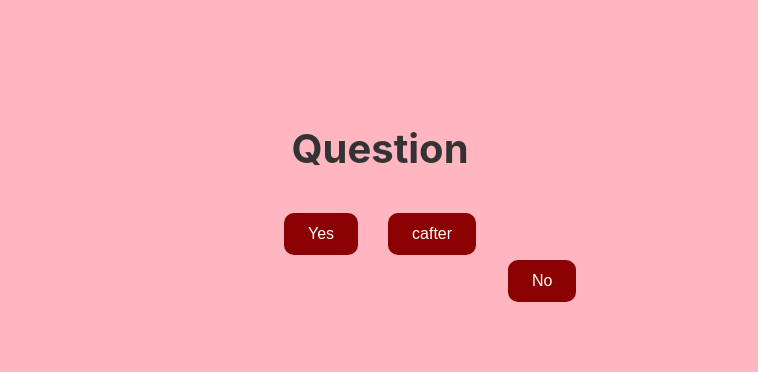
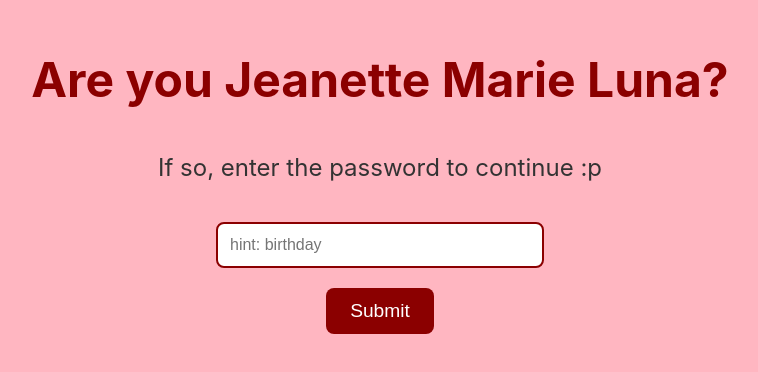
Before and after one commit to ivanivanmontes/knuffle-bunny, a React (Create React App) app: page / in a window 1280 px wide. Shown: the part 244-616 px from the top of the page, without its empty margins (260-1018 px from the left). Built offline with nearby package versions, Linux system fonts and the light colour scheme.

Commit message:
password screen + no option + yes option + arghhh i wish gcal api wasnt hard to use

```diff
--- a/src/App.js
+++ b/src/App.js
@@ -2,18 +2,17 @@ import { BrowserRouter as Router, Routes, Route } from "react-router-dom";
 import Res from "./res";
 import Res2 from "./res2";
 import Res3 from "./res3";
+import LandingPage from "./LandingPage";
 
 
 
 function App() {
   return (
     <Router>
-      {/* <nav>
-        <Link to="/">question</Link> | <Link to="/no">no</Link> | <Link to="/yes">yes</Link>
-      </nav> */}
       <Routes>
-        <Route path="/" element={<Res />} />
-        <Route path="/no" element={<Res2 />} />
+        <Route path="/" element={<LandingPage />} />
+        <Route path="/question" element={<Res />} />
+        {/* <Route path="/no" element={<Res2 />} /> */}
         <Route path="/yes" element={<Res3 />} />
       </Routes>
     </Router>
--- /dev/null
+++ b/src/LandingPage.js
@@ -0,0 +1,42 @@
+import React, { useState } from "react";
+import { useNavigate } from "react-router-dom";
+import "./styles/global.scss";
+
+const LandingPage = () => {
+  const [password, setPassword] = useState("");
+  const [error, setError] = useState("");
+  const navigate = useNavigate();
+
+  const correctPassword = "030403";
+
+  const handleSubmit = (e) => {
+    e.preventDefault();
+    if (password === correctPassword) {
+      navigate("/question");
+    } else {
+      setError("Wrong person...yikes!");
+    }
+  };
+
+  return (
+    <div className="landing-container">
+      <h1>Are you Jeanette Marie Luna?</h1>
+      <p className="subtitle">If so, enter the password to continue :p</p>
+      <form onSubmit={handleSubmit} className="password-form">
+        <input
+          type="password"
+          placeholder="hint: birthday"
+          value={password}
+          onChange={(e) => setPassword(e.target.value)} // Update password state
+          className="password-input"
+        />
+        <button type="submit" className="submit-button">
+          Submit
+        </button>
+      </form>
+      {error && <p className="error-message">{error}</p>} {/* Display error if password is wrong */}
+    </div>
+  );
+};
+
+export default LandingPage;
--- a/src/res.js
+++ b/src/res.js
@@ -3,22 +3,23 @@ import { useState } from "react";
 
 function Res() {
   const [position, setPosition] = useState({ top: "60%", left: "60%" });
+  const [hoverCount, setHoverCount] = useState(0); // Track hover count
   const navigate = useNavigate();
 
   const moveButton = () => {
+    // Increment hover count
+    setHoverCount((prevCount) => prevCount + 1);
+
+    // Move the button to a new random position
     const randomTop = Math.floor(Math.random() * 80) + 10; // Random % between 10% and 90%
     const randomLeft = Math.floor(Math.random() * 80) + 10; // Random % between 10% and 90%
     setPosition({ top: `${randomTop}%`, left: `${randomLeft}%` });
   };
 
-  // Start OAuth2 Authorization
   const handleAuthorize = () => {
-    // Redirect the browser to the backend's /authorize route
     window.location.href = "https://luna-backend-production-0459.up.railway.app/authorize";
   };
 
-
-// Create Google Calendar Event
   const handleCreateEvent = async () => {
     const eventDetails = {
       summary: "Team Meeting",
@@ -46,19 +47,10 @@ function Res() {
     }
   };
 
-
-
-
   const handleYesClick = () => {
-    // console.log("res")
-    handleAuthorize();
-
-    // navigate("/yes"); // Redirect to /yes
+    // back up option cause google cloud api is dick
+    navigate("/yes"); // Redirect to /yes
   };
-
-  const handleRes = () => {
-    handleCreateEvent();
-  }
 
   return (
     <div className="res-container">
@@ -66,9 +58,6 @@ function Res() {
       <div className="button-group">
         <button className="res-button" onClick={handleYesClick}>
           Yes
-        </button>
-        <button className="res-button" onClick={handleRes}>
-          cafter
         </button>
         <button
           className="res-button no-button"
@@ -78,6 +67,12 @@ function Res() {
           No
         </button>
       </div>
+      {/* Conditionally render the <p> tag if hoverCount >= 3 */}
+      {hoverCount >= 3 && (
+        <p className="hover-warning">
+          why are you trying to click no...
+        </p>
+      )}
     </div>
   );
 }
--- a/src/res3.js
+++ b/src/res3.js
@@ -1,10 +1,25 @@
+import React from "react";
+// import "./styles/global.scss"; // Assuming global.scss includes the above SCSS
+import "./styles/global.scss"
+
 function Res3() {
 
+    const sendGCalInvite = () => {
+        //TODO: we gonna be mad ghetto and do this manually LMAO
+    }
 
     return (
-        <div className="res-container">
-            <h1> she says yes  </h1>
+        <div className="yes-container">
+          <h1>Yoooooo lets goo</h1>
+          <p className="subtitle">res</p>
+          <button
+            className="yes-button"
+            onClick={sendGCalInvite}
+          >
+            See You Soon! 💌
+          </button>
         </div>
-    )
+      );
+
 }
 export default Res3;
--- a/src/styles/global.scss
+++ b/src/styles/global.scss
@@ -50,3 +50,127 @@ h1 {
   position: absolute;
   transition: top 0.2s ease-in-out, left 0.2s ease-in-out;
 }
+
+// Define styling for the "Yes" page container
+.yes-container {
+    display: flex;
+    flex-direction: column;
+    align-items: center;
+    justify-content: center;
+    height: 100vh;
+    background-color: $pink-bg; // Use the same light pink background
+    padding: 20px;
+    text-align: center;
+    overflow: hidden;
+  }
+
+  // Headline styling
+  h1 {
+    font-size: 3rem;
+    font-weight: bold;
+    color: #8b0000; // Deep red color for emphasis
+    margin-bottom: 20px;
+  }
+
+  // Subtitle styling
+  .subtitle {
+    font-size: 1.5rem;
+    color: #333; // Dark gray text for readability
+    margin-bottom: 40px;
+  }
+
+  // Image animation or decoration
+  .yes-image {
+    width: 250px;
+    margin-bottom: 30px;
+    border-radius: 15px;
+  }
+
+  // Button styling
+  .yes-button {
+    background-color: $button-color; // Dark red button
+    color: white;
+    border: none;
+    padding: 15px 30px;
+    font-size: 1.2rem;
+    cursor: pointer;
+    border-radius: 12px;
+    transition: background 0.3s ease, transform 0.2s ease;
+
+    &:hover {
+      background-color: $button-hover; // Lighter red on hover
+      transform: scale(1.05); // Slight zoom for a fun hover effect
+    }
+  }
+
+  .landing-container {
+    display: flex;
+    flex-direction: column;
+    align-items: center;
+    justify-content: center;
+    height: 100vh;
+    background-color: $pink-bg; // Light pink background
+    text-align: center;
+    padding: 20px;
+  }
+
+  h1 {
+    font-size: 3rem;
+    font-weight: bold;
+    color: #8b0000; // Deep red for the heading
+    margin-bottom: 20px;
+  }
+
+  .subtitle {
+    font-size: 1.5rem;
+    color: #333; // Dark gray text
+    margin-bottom: 40px;
+  }
+
+  .password-form {
+    display: flex;
+    flex-direction: column;
+    align-items: center;
+    gap: 20px;
+  }
+
+  .password-input {
+    width: 300px;
+    padding: 12px;
+    font-size: 1rem;
+    border: 2px solid #8b0000; // Match the button color
+    border-radius: 8px;
+    outline: none;
+
+    &:focus {
+      border-color: $button-hover; // Slightly lighter red when focused
+    }
+  }
+
+  .submit-button {
+    background-color: $button-color;
+    color: white;
+    border: none;
+    padding: 12px 24px;
+    font-size: 1.2rem;
+    cursor: pointer;
+    border-radius: 8px;
+    transition: background 0.3s ease-in-out;
+
+    &:hover {
+      background-color: $button-hover;
+    }
+  }
+
+  .error-message {
+    color: black;
+    font-size: 1.5rem;
+    margin-top: 20px;
+  }
+
+  .hover-warning {
+    margin-top: 20px;
+    font-size: 1.2rem;
+    color: #8b0000; // Deep red for emphasis
+    text-align: center;
+  }
```
